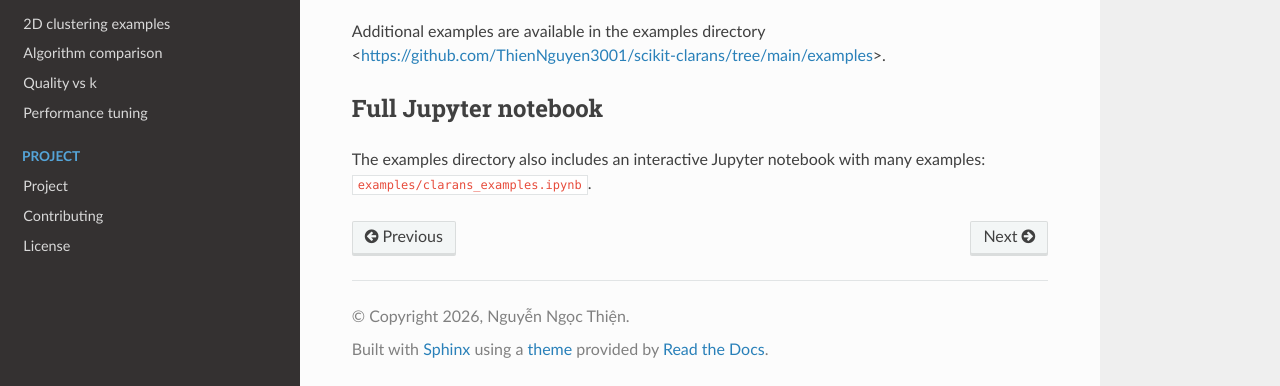
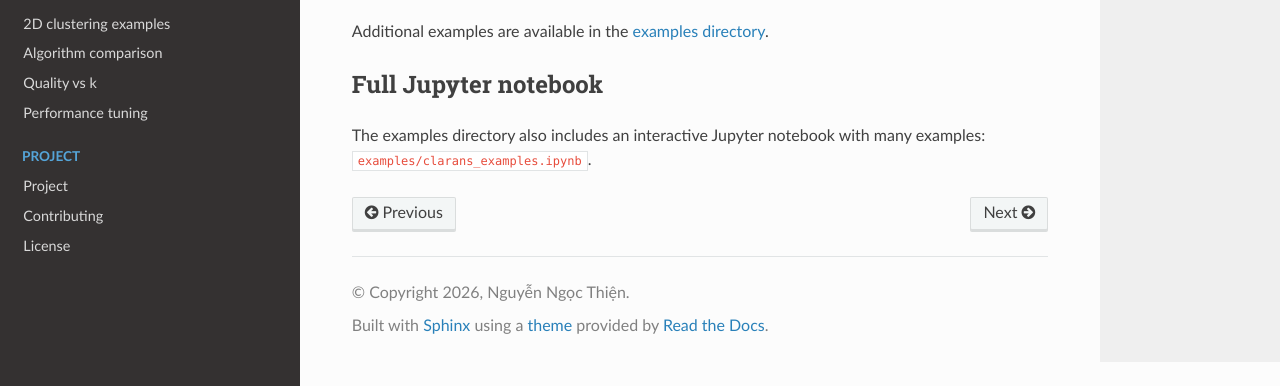
Before and after one commit to ThienNguyen3001/scikit-clarans, a Sphinx documentation site: the page built from docs/source/examples.rst, in a window 1280 px wide and 900 px high, scrolled down 742 px, cut to the strip 514-900 px from the top of the window. Built offline with Sphinx 7.4.7 and the Read the Docs theme 3.1.0, drawn with Linux system fonts in a browser that asks for light colours.

Commit message:
minor changes

```diff
--- a/docs/source/examples.rst
+++ b/docs/source/examples.rst
@@ -40,7 +40,7 @@ Grid-search and pipelines
 .. literalinclude:: ../../examples/05_pipeline_gridsearch.py
    :language: python
 
-Additional examples are available in the examples directory <https://github.com/ThienNguyen3001/scikit-clarans/tree/main/examples>.
+Additional examples are available in the `examples directory <https://github.com/ThienNguyen3001/scikit-clarans/tree/main/examples>`_.
 
 Full Jupyter notebook
 ---------------------
```
Also changed, not shown: 2 other files.
